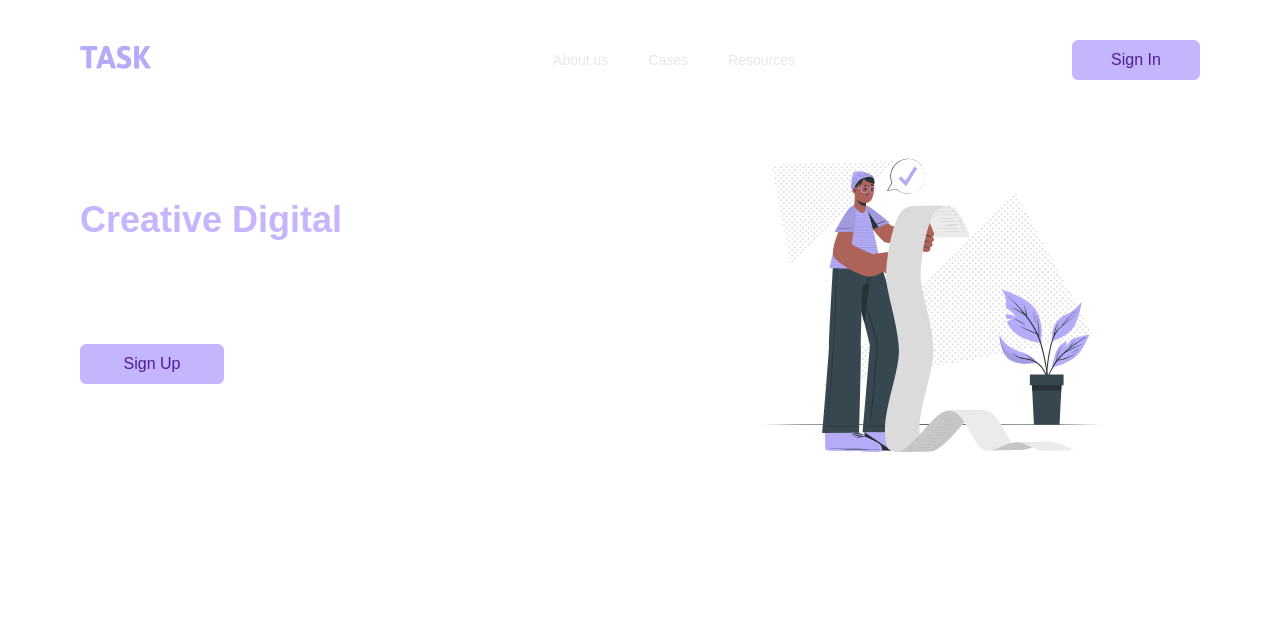
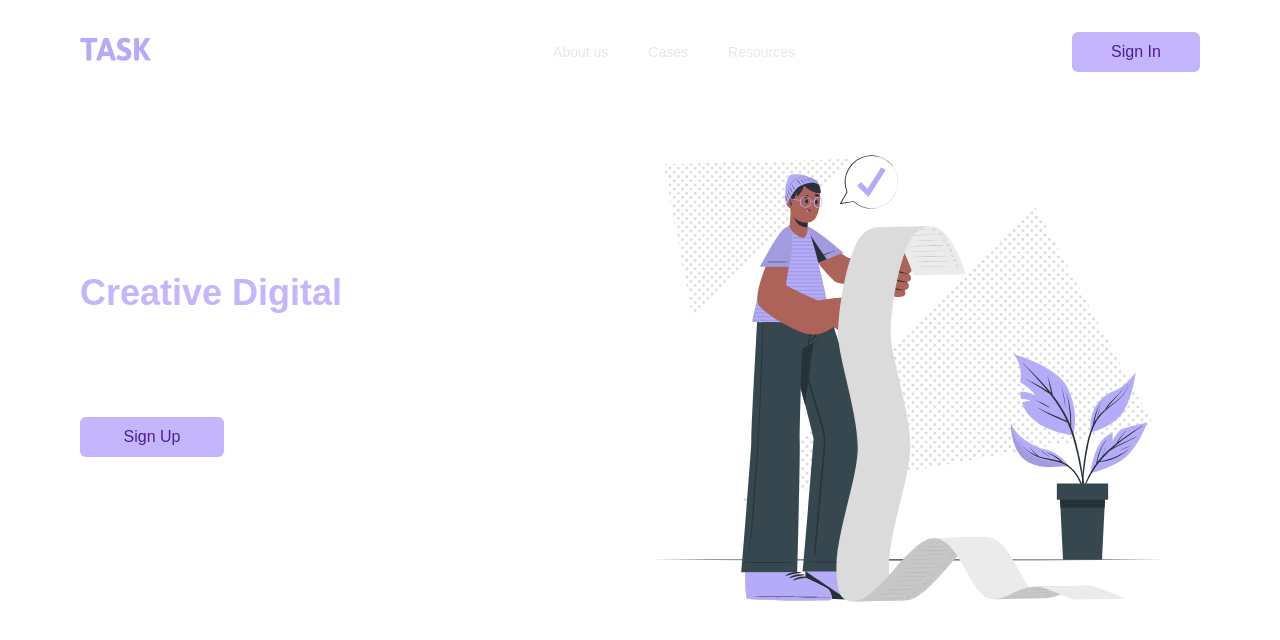
Before and after one commit to yabaernesto/task-manager, a Next.js app: page / in a window 1280 px wide. Shown: the top 640 px of the page. Built offline with nearby package versions, Linux system fonts and the light colour scheme.

Commit message:
refactor: resolution and link

```diff
--- a/src/app/components/Button.tsx
+++ b/src/app/components/Button.tsx
@@ -7,7 +7,7 @@ const button = tv({
   base: 'py-2 px-3 hover:bg-violet-400 text-violet-900 rounded-md',
 
   variants: {
-    vartiant: {
+    variant: {
       primary: 'bg-violet-300 hover:text-violet-900',
       outline: 'bg-zinc-300 border border-zinc-400',
       ghost: 'bg-secondary p-4 w-96 hover:text-zinc-200 text-zinc-400 text-sm',
@@ -15,12 +15,12 @@ const button = tv({
   },
 
   defaultVariants: {
-    vartiant: 'primary',
+    variant: 'primary',
   },
 })
 
 export type ButtonProps = ComponentProps<'button'> & VariantProps<typeof button>
 
-export function Button({ vartiant, className, ...props }: ButtonProps) {
-  return <button {...props} className={button({ vartiant, className })} />
+export function Button({ variant, className, ...props }: ButtonProps) {
+  return <button {...props} className={button({ variant, className })} />
 }
--- a/src/app/components/Header/index.tsx
+++ b/src/app/components/Header/index.tsx
@@ -5,7 +5,7 @@ import Link from 'next/link'
 export function Header() {
   return (
     <>
-      <header className="flex items-center justify-between mb-5">
+      <header className="flex items-center justify-between mb-2">
         <Logo className="cursor-pointer" />
 
         <nav className="flex items-center gap-10 text-sm text-gray-200">
@@ -14,9 +14,11 @@ export function Header() {
           <Link href="/resources">Resources</Link>
         </nav>
 
-        <Button className="w-32">
-          <Link href="/sign-in">Sign In</Link>
-        </Button>
+        <Link href="/sign-in">
+          <Button type="button" className="w-32">
+            Sign In
+          </Button>
+        </Link>
       </header>
     </>
   )
--- a/src/app/dashboard/task/ListTask.tsx
+++ b/src/app/dashboard/task/ListTask.tsx
@@ -25,7 +25,6 @@ export function ListTask({
   const [localTasks, setLocalTasks] = useState<Task[]>([])
   const [searchTerm, setSearchTerm] = useState<string>('')
 
-  // Efeito para recuperar as tarefas do localStorage
   useEffect(() => {
     const storedTasks = localStorage.getItem('tasks')
     if (storedTasks) {
@@ -35,14 +34,12 @@ export function ListTask({
     }
   }, [])
 
-  // Efeito para atualizar o localStorage sempre que as tarefas mudarem
   useEffect(() => {
     if (localTasks.length > 0) {
       localStorage.setItem('tasks', JSON.stringify(localTasks))
     }
   }, [localTasks])
 
-  // Filtra as tarefas com base no termo de pesquisa
   const filteredTasks = localTasks.filter(task =>
     task.title.toLowerCase().includes(searchTerm.toLowerCase())
   )
--- a/src/app/page.tsx
+++ b/src/app/page.tsx
@@ -5,9 +5,10 @@ import { Hero } from './components/Hero'
 
 export default function Home() {
   return (
-    <div className="pt-10 px-20">
+    <div className="h-screen overflow-hidden pt-8 px-20 space-y-2">
       <Header />
-      <main className="grid grid-cols-2">
+
+      <main className="flex-grow w-full flex items-center justify-between">
         <div className="flex flex-col justify-center">
           <h1 className="text-4xl">
             <span className="text-violet-300 font-bold leading-10">
@@ -24,8 +25,8 @@ export default function Home() {
           </Button>
         </div>
 
-        <div className="">
-          <Hero className="h-96" />
+        <div className="flex items-center h-auto">
+          <Hero className="flex-1 -mt-3.5" />
         </div>
       </main>
     </div>
```
